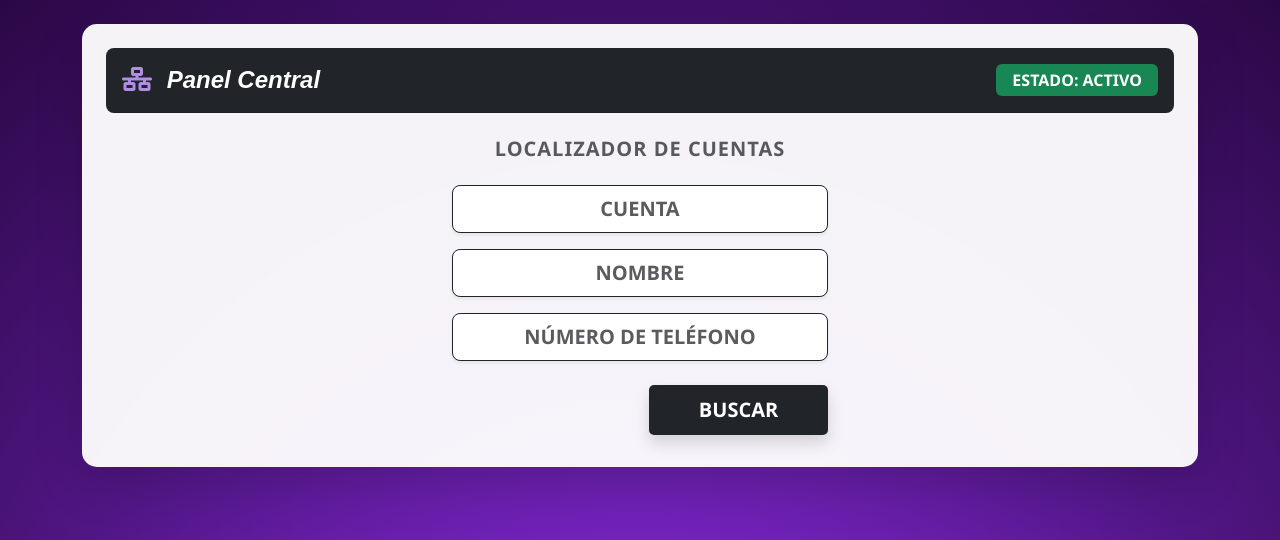
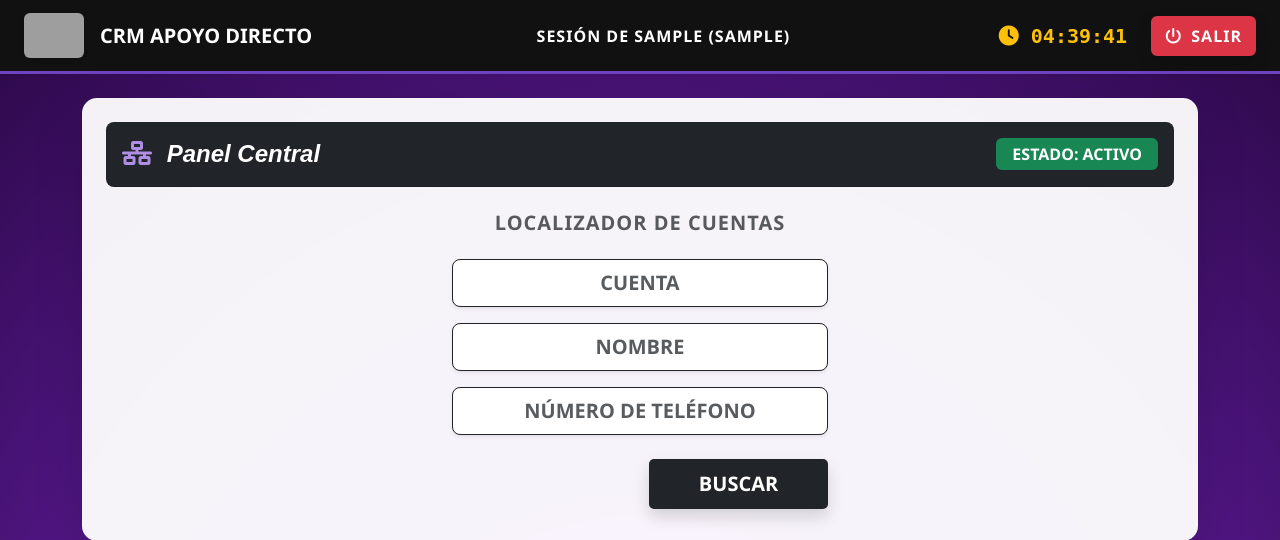
Before and after one commit to ApoyoDirecto-CRM/crm-apoyo-directo-final, a Flask app: page /dashboard in a window 1280 px wide. Shown: the top 540 px of the page. Run offline with Flask 3, Linux system fonts and the light colour scheme; the visitor is signed in with stand-in values (Sample User, id 1); data comes from the database, SQL or seed files in the repository; grey boxes are pictures that could not be loaded.

Commit message:
Add files via upload

```diff
--- a/app/templates/base.html
+++ b/app/templates/base.html
@@ -9,7 +9,7 @@
     <link rel="stylesheet" href="https://cdnjs.cloudflare.com/ajax/libs/font-awesome/6.4.0/css/all.min.css">
 
     <style>
-        /* FONDO CORPORATIVO GLOBAL (Igual a tu imagen de referencia) */
+        /* FONDO CORPORATIVO GLOBAL */
         body {
             background: radial-gradient(circle at bottom, #8a2be2 0%, #2a0845 100%);
             background-attachment: fixed;
@@ -38,7 +38,7 @@
 
 <body>
 
-    {% if session.get('usuario_id') %}
+    {% if u or current_user.is_authenticated %}
     <nav class="navbar navbar-dark navbar-custom shadow-sm py-2">
         <div class="container-fluid px-4">
             <a class="navbar-brand d-flex align-items-center" href="{{ url_for('main.dashboard') }}">
@@ -50,8 +50,13 @@
                 {% if u %}SESIÓN DE {{ u.nombre }} ({{ u.rol }}){% endif %}
             </span>
 
-            <div class="text-warning fw-bold fs-5" style="font-family: monospace;">
-                <i class="fas fa-clock"></i> <span id="reloj-global">00:00:00</span>
+            <div class="d-flex align-items-center">
+                <div class="text-warning fw-bold fs-5 me-4" style="font-family: monospace;">
+                    <i class="fas fa-clock"></i> <span id="reloj-global">00:00:00</span>
+                </div>
+                <a href="{{ url_for('main.logout') }}" class="btn btn-danger fw-bold shadow border-2" style="letter-spacing: 1px;">
+                    <i class="fas fa-power-off me-1"></i> SALIR
+                </a>
             </div>
         </div>
     </nav>
--- a/app/templates/detalle_cliente.html
+++ b/app/templates/detalle_cliente.html
@@ -70,7 +70,7 @@
             </div>
             <p class="mb-2 text-dark">{{ g.comentario }}</p>
             <div class="d-flex align-items-center small text-muted">
-                <i class="fas fa-user-tie me-2"></i>Gestionado por: <strong class="ms-1">{{ g.usuario.nombre }}</strong>
+                <i class="fas fa-user-tie me-2"></i>Gestionado por: <strong class="ms-1">{{ g.usuario.usuario }}</strong>
             </div>
         </div>
         {% else %}
--- a/app/templates/gestionar_cliente.html
+++ b/app/templates/gestionar_cliente.html
@@ -169,7 +169,7 @@
                                     <br><span class="fw-bold text-success mt-1 d-block">MXN ${{ "{:,.2f}".format(g.monto_promesa) }} el {{ g.fecha_promesa.strftime('%d/%m/%Y') }}</span>
                                     {% endif %}
                                 </td>
-                                <td class="text-center text-uppercase fw-bold text-primary">{{ g.usuario.nombre }}</td>
+                                <td class="text-center text-uppercase fw-bold text-primary">{{ g.usuario.usuario }}</td>
                             </tr>
                             {% else %}
                             <tr>
@@ -194,7 +194,6 @@
             </div> </div> </div> </div>
 
 <script>
-    // Temporizador Psicológico
     let segundos = 0;
     const display = document.getElementById('cronometro-box');
     const timerSpan = document.getElementById('timer');
@@ -205,7 +204,7 @@
         let s = segundos % 60;
         timerSpan.innerText = `${m < 10 ? '0'+m : m}:${s < 10 ? '0'+s : s}`;
 
-        if (segundos === 300) { // Alarma a los 5 minutos
+        if (segundos === 300) {
             display.classList.remove('bg-white', 'text-dark');
             display.classList.add('bg-danger', 'text-white');
             display.style.animation = "pulse 1s infinite";
--- a/app/templates/productividad.html
+++ b/app/templates/productividad.html
@@ -47,7 +47,7 @@
                 <tbody id="contenedor-relojes">
                     {% for a in asesores_reales %}
                     <tr>
-                        <td class="fw-bold text-uppercase text-dark">{{ a.nombre }}</td>
+                        <td class="fw-bold text-uppercase text-dark">{{ a.usuario }}</td>
                         <td class="text-muted fw-bold">{{ a.login_cdmx.strftime('%H:%M:%S') if a.login_cdmx else 'N/A' }}</td>
                         <td class="fw-bold fs-5 cronometro-metrica {% if a.is_online %}text-primary{% else %}text-secondary{% endif %}"
                             data-login="{{ a.ultimo_login.isoformat() if a.ultimo_login else '' }}"
--- a/app/templates/visor_cartera.html
+++ b/app/templates/visor_cartera.html
@@ -56,7 +56,7 @@
                             <td><span class="badge bg-secondary text-uppercase">{{ c.estatus }}</span></td>
                             <td class="fw-bold">
                                 {% if c.asesor_id %}
-                                    <span class="text-primary">{{ c.asesor.nombre }}</span>
+                                    <span class="text-primary">{{ c.asesor.usuario }}</span>
                                 {% else %}
                                     <span class="badge bg-dark border border-light">BANDEJA GRUPAL</span>
                                 {% endif %}
```
